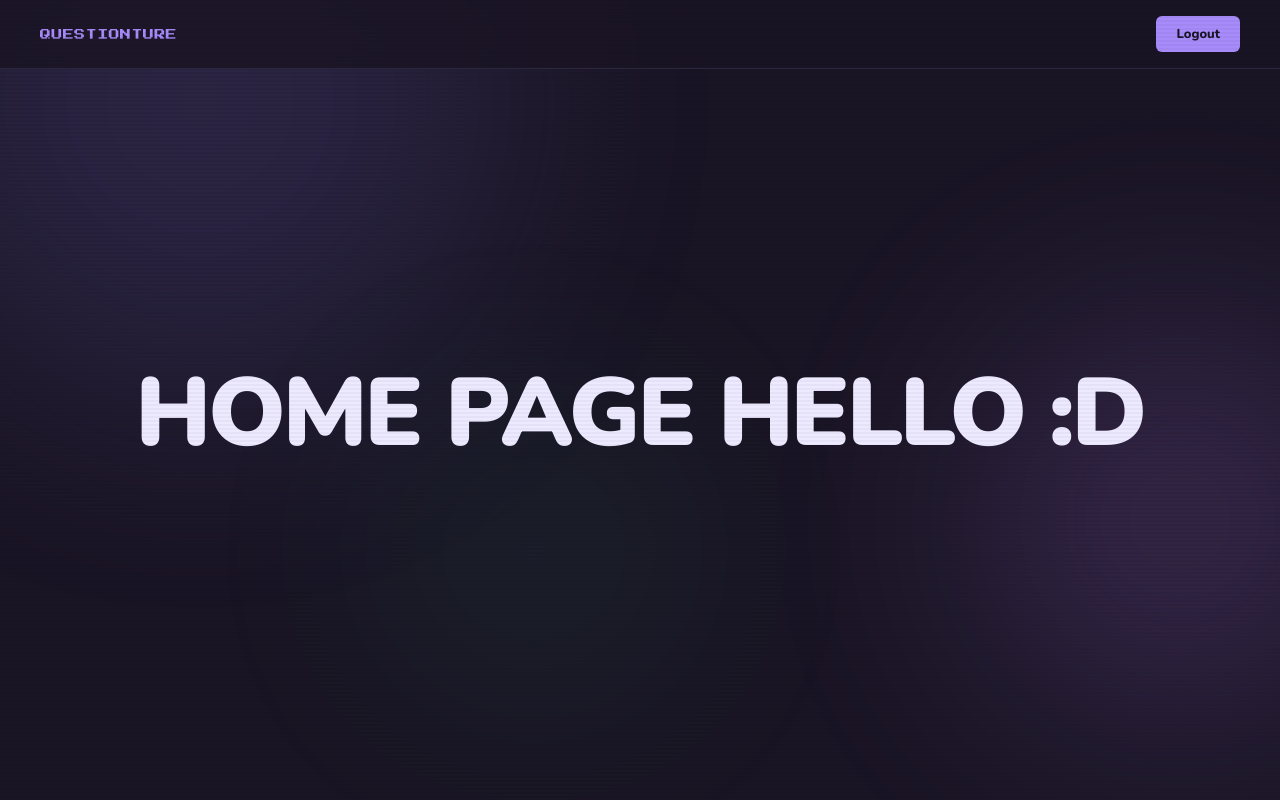
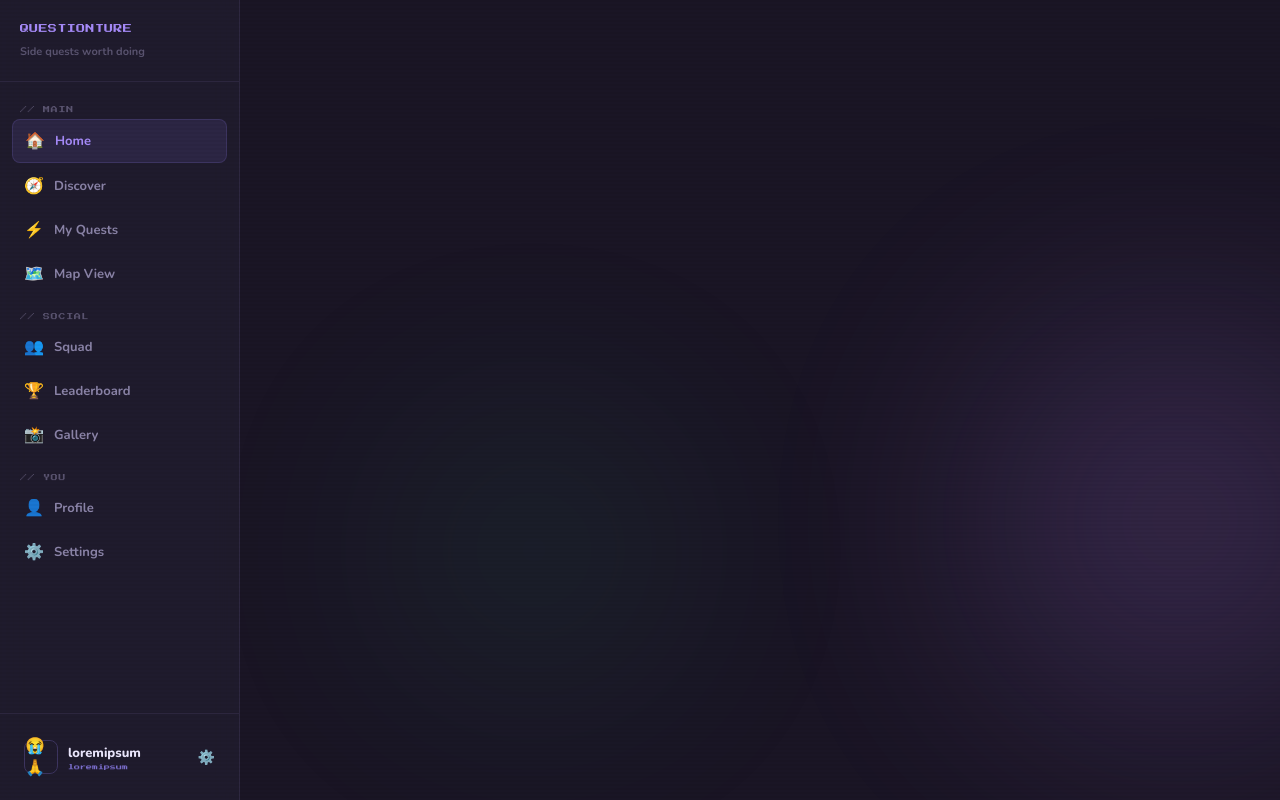
Before and after one commit to Supermyskin/Questure, a plain HTML site: page frontend/pages/home.html in a window 1280 px wide. Drawn offline with nearby package versions, Linux system fonts and the light colour scheme; sample sign-in values are in the browser's storage.

Commit message:
added sidebar to home

```diff
--- /dev/null
+++ b/frontend/css/home.css
@@ -0,0 +1,158 @@
+.layout {
+    display: flex;
+    min-height: 100vh;
+    position: relative;
+    z-index: 1;
+}
+
+.sidebar {
+    width: var(--sidebar);
+    background: rgba(32, 28, 46, 0.95);
+    border-right: 1px solid var(--border);
+    display: flex;
+    flex-direction: column;
+    position: fixed;
+    top: 0;
+    left: 0;
+    bottom: 0;
+    z-index: 50;
+    backdrop-filter: blur(12px);
+}
+
+.sidebar-logo {
+    padding: 24px 20px 20px;
+    border-bottom: 1px solid var(--border);
+}
+
+.logo-text {
+    font-family: var(--pixel);
+    font-size: 9px;
+    color: var(--glow);
+    letter-spacing: 0.04em;
+    display: block;
+    margin-bottom: 6px;
+}
+
+.logo-sub {
+    font-size: 11px;
+    color: var(--dim);
+    font-weight: 700;
+}
+
+.sidebar-nav {
+    flex: 1;
+    padding: 8px 12px;
+    overflow-y: auto;
+}
+
+.nav-section-label {
+    font-family: var(--pixel);
+    font-size: 7px;
+    color: var(--dim);
+    letter-spacing: 0.1em;
+    padding: 16px 8px 6px;
+    display: block;
+}
+
+.nav-item {
+    display: flex;
+    align-items: center;
+    gap: 10px;
+    padding: 10px 12px;
+    border-radius: 8px;
+    cursor: pointer;
+    transition: background 0.15s, color 0.15s;
+    text-decoration: none;
+    color: var(--muted);
+    font-size: 13px;
+    font-weight: 700;
+    position: relative;
+    margin-bottom: 2px;
+}
+
+.nav-item:hover {
+    background: var(--surface2);
+    color: var(--text);
+}
+
+.nav-item.active {
+    background: rgba(124, 111, 205, 0.15);
+    color: var(--glow);
+    border: 1px solid rgba(124, 111, 205, 0.2);
+}
+
+.nav-item .nav-icon {
+    font-size: 16px;
+    width: 20px;
+    text-align: center;
+    flex-shrink: 0;
+}
+
+.nav-badge {
+    margin-left: auto;
+    background: var(--purple);
+    color: var(--text);
+    font-family: var(--pixel);
+    font-size: 6px;
+    padding: 3px 6px;
+    border-radius: 3px;
+}
+
+/* sidebar bottom */
+.sidebar-bottom {
+    padding: 16px 12px;
+    border-top: 1px solid var(--border);
+}
+
+.profile-row {
+    display: flex;
+    align-items: center;
+    gap: 10px;
+    padding: 10px 12px;
+    border-radius: 8px;
+    cursor: pointer;
+    transition: background 0.15s;
+}
+
+.profile-row:hover {
+    background: var(--surface2);
+}
+
+.profile-avatar {
+    width: 34px;
+    height: 34px;
+    border-radius: 8px;
+    background: var(--surface3);
+    border: 1px solid var(--border2);
+    display: flex;
+    align-items: center;
+    justify-content: center;
+    font-size: 16px;
+    flex-shrink: 0;
+}
+
+.profile-info {
+    flex: 1;
+    overflow: hidden;
+}
+
+.profile-name {
+    font-size: 13px;
+    font-weight: 800;
+    color: var(--text);
+    white-space: nowrap;
+    overflow: hidden;
+    text-overflow: ellipsis;
+}
+
+.profile-rank {
+    font-family: var(--pixel);
+    font-size: 6px;
+    color: var(--purple);
+    margin-top: 2px;
+}
+
+.profile-cog {
+    font-size: 14px;
+    color: var(--dim);
+}
--- a/frontend/pages/home.html
+++ b/frontend/pages/home.html
@@ -9,8 +9,8 @@
     <link
         href="https://fonts.googleapis.com/css2?family=Press+Start+2P&family=Nunito:wght@400;600;700;800;900&display=swap"
         rel="stylesheet">
-    <link rel="stylesheet" href="../css/landing.css">
     <link rel="stylesheet" href="../css/shared.css">
+    <link rel="stylesheet" href="../css/home.css">
     <script src="https://kit.fontawesome.com/1424a6b21b.js" crossorigin="anonymous"></script>
     <script src="../js/auth-guard.js"></script>
     <script src="../js/header-handler.js"></script>
@@ -18,21 +18,63 @@
 </head>
 
 <body>
-    <div class="glow-blob glow-blob-1"></div>
     <div class="glow-blob glow-blob-2"></div>
     <div class="glow-blob glow-blob-3"></div>
 
-    <header>
-        <a href="#" class="header-logo">QUESTIONTURE</a>
-        <div class="header-auth-actions" style="display: flex; gap: 10px;">
-        </div>
-    </header>
+    <div class="layout">
+        <aside class="sidebar">
+            <div class="sidebar-logo">
+                <span class="logo-text">QUESTIONTURE</span>
+                <span class="logo-sub">Side quests worth doing</span>
+            </div>
 
-    <section class="hero">
-        <h1 class="hero-title">
-            HOME PAGE HELLO :D
-        </h1>
-    </section>
+            <nav class="sidebar-nav">
+                <span class="nav-section-label">// MAIN</span>
+                <a href="#" class="nav-item active">
+                    <span class="nav-icon">🏠</span> Home
+                </a>
+                <a href="#" class="nav-item">
+                    <span class="nav-icon">🧭</span> Discover
+                </a>
+                <a href="#" class="nav-item">
+                    <span class="nav-icon">⚡</span> My Quests
+                </a>
+                <a href="#" class="nav-item">
+                    <span class="nav-icon">🗺️</span> Map View
+                </a>
+
+                <span class="nav-section-label">// SOCIAL</span>
+                <a href="#" class="nav-item">
+                    <span class="nav-icon">👥</span> Squad
+                </a>
+                <a href="#" class="nav-item">
+                    <span class="nav-icon">🏆</span> Leaderboard
+                </a>
+                <a href="#" class="nav-item">
+                    <span class="nav-icon">📸</span> Gallery
+                </a>
+
+                <span class="nav-section-label">// YOU</span>
+                <a href="#" class="nav-item">
+                    <span class="nav-icon">👤</span> Profile
+                </a>
+                <a href="#" class="nav-item">
+                    <span class="nav-icon">⚙️</span> Settings
+                </a>
+            </nav>
+
+            <div class="sidebar-bottom">
+                <div class="profile-row">
+                    <div class="profile-avatar">😭🙏</div>
+                    <div class="profile-info">
+                        <div id="profile-name" class="profile-name">loremipsum</div>
+                        <div class="profile-rank">loremipsum</div>
+                    </div>
+                    <span class="profile-cog">⚙️</span>
+                </div>
+            </div>
+        </aside>
+    </div>
 
 </body>
 
```
